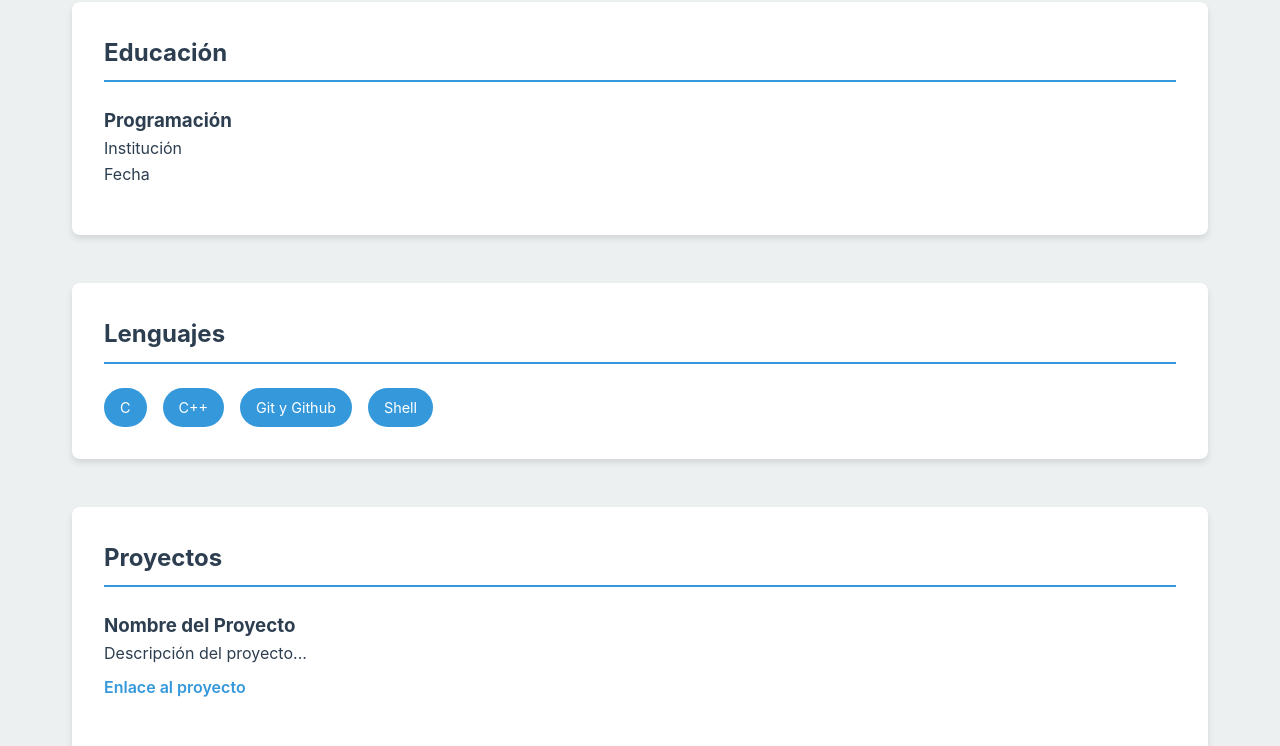
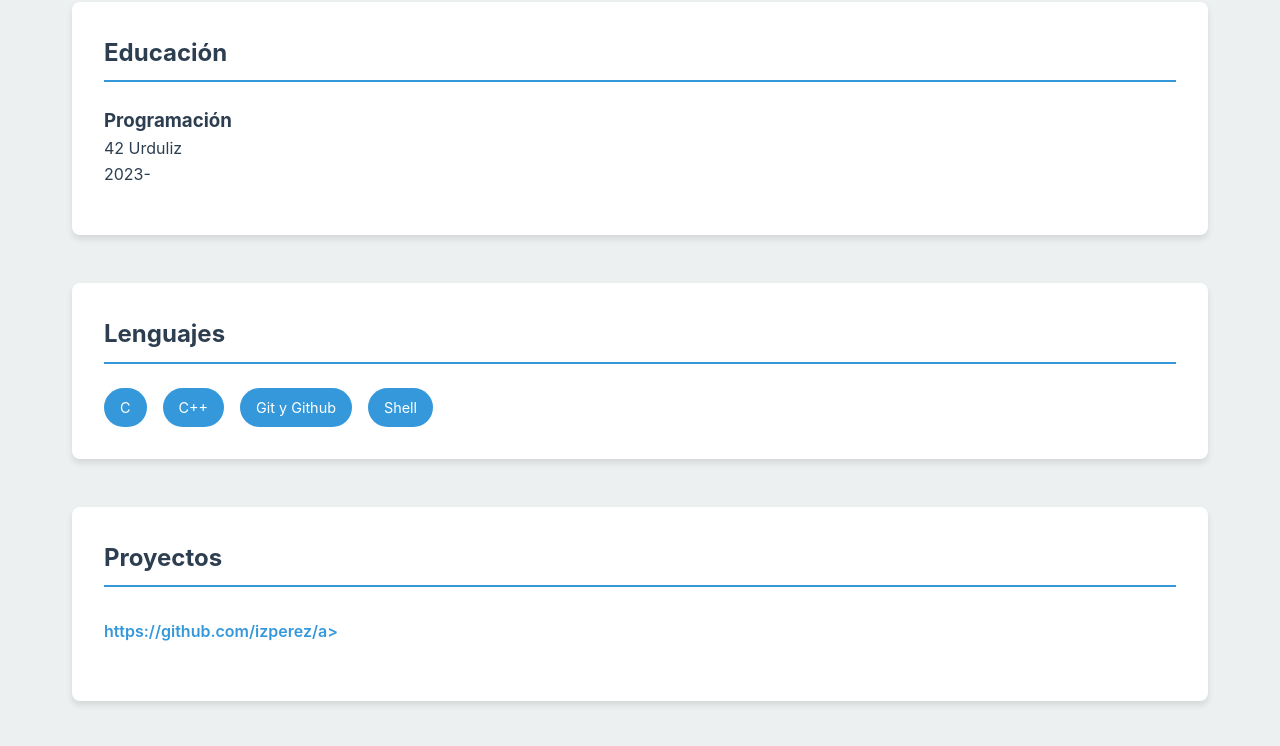
Before and after one commit to izperez/cv, a plain HTML site: page cv_web/index.html in a window 1280 px wide. Shown: the part 700-1446 px from the top of the page. Drawn offline with Linux system fonts and the light colour scheme.

Commit message:
campos completados v2

```diff
--- a/cv_web/index.html
+++ b/cv_web/index.html
@@ -39,8 +39,8 @@
             <h2>Educación</h2>
             <div class="educacion-item">
                 <h3>Programación</h3>
-                <p class="42 Urduliz">Institución</p>
-                <p class="2023">Fecha</p>
+                <p class="Institución">42 Urduliz</p>
+                <p class="Fecha">2023-</p>
             </div>
         </section>
 
@@ -57,9 +57,7 @@
         <section id="proyectos">
             <h2>Proyectos</h2>
             <div class="proyecto-item">
-                <h3>Nombre del Proyecto</h3>
-                <p>Descripción del proyecto...</p>
-                <a href="#">Enlace al proyecto</a>
+                <a href="#">https://github.com/izperez/a>
             </div>
         </section>
 
```
